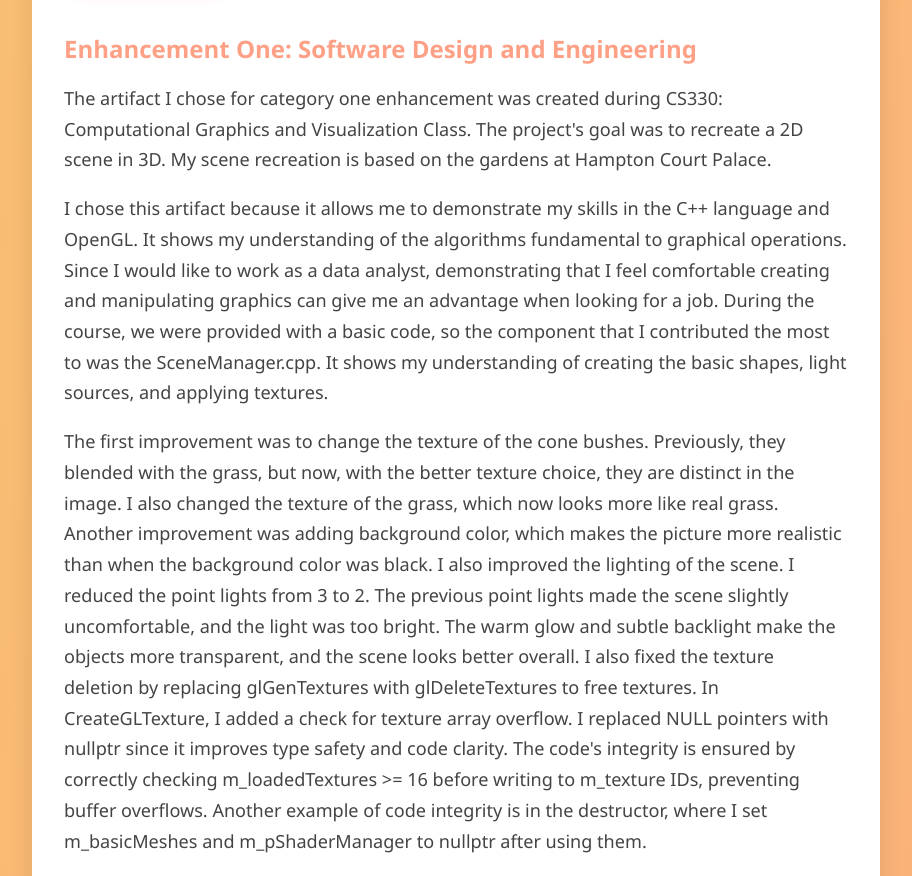
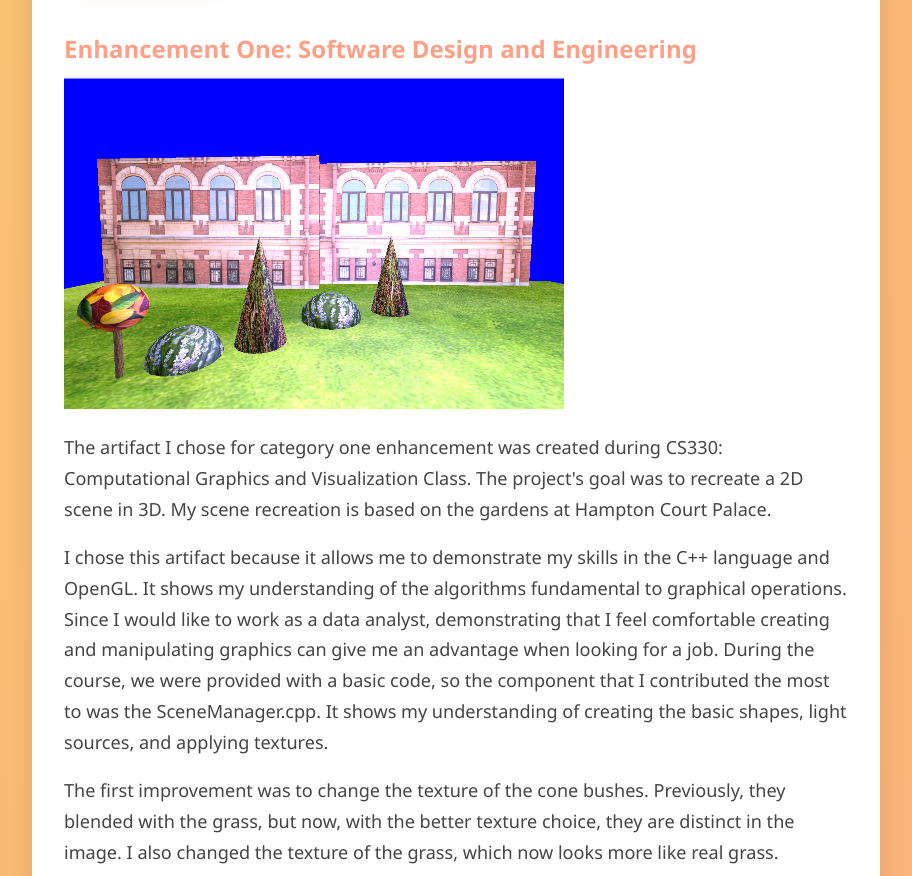
Before and after one commit to agnieszka-sikora/agnieszka-sikora.github.io, a plain HTML site: page index.html in a window 1280 px wide. Shown: the part 3502-4378 px from the top of the page, without its empty margins (310-1222 px from the left). Drawn offline with Linux system fonts and the light colour scheme.

Commit message:
Add image

```diff
--- a/index.html
+++ b/index.html
@@ -247,6 +247,7 @@
             </section>
             <section id="enhancement-one">
                 <h2>Enhancement One: Software Design and Engineering</h2>
+                <img src="3D Scene.png" alt="Enhancement One" width="500" height="333">
                 <p>
                     The artifact I chose for category one enhancement was created during CS330: Computational Graphics and Visualization Class. The project's goal was to recreate a 2D scene in 3D. My scene recreation is based on the gardens at Hampton Court Palace.
                 </p>
```
Also changed, not shown: 3D Scene.png (added).
